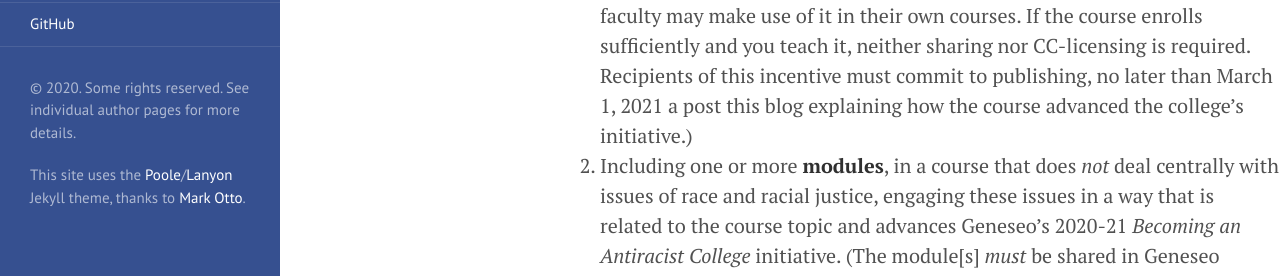
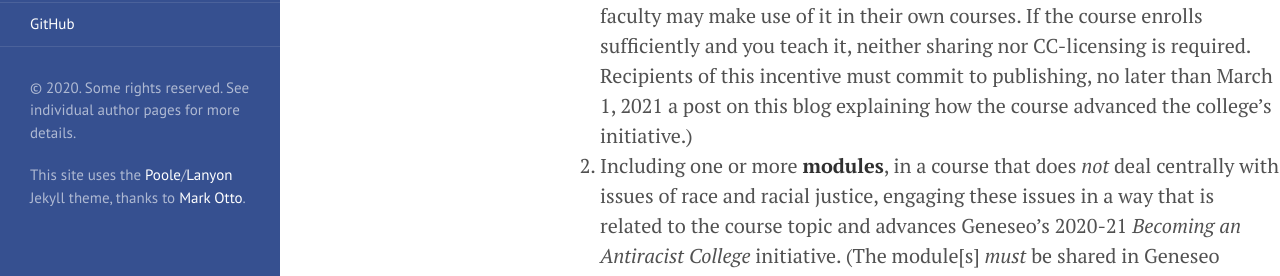
Before and after one commit to cdl-geneseo/cdl-geneseo.github.io, a Jekyll site: the page built from _posts/2020-09-30-provost-office-announces-2021-intersession-incentives.md, in a window 1280 px wide and 900 px high, scrolled down 2506 px. Shown: the part 378-654 px from the top of the window. Built offline with Jekyll 4.4.1, drawn with Linux system fonts in a browser that asks for light colours; some of the changed text lies outside the part shown.

Commit message:
fix typo

```diff
--- a/_posts/2020-09-30-provost-office-announces-2021-intersession-incentives.md
+++ b/_posts/2020-09-30-provost-office-announces-2021-intersession-incentives.md
@@ -45,7 +45,7 @@
 
 For a three- or four-credit course that you teach in Intersession 2021, you can earn $500 compensation in addition to the base compensation of $1000 per credit hour for any of the following:
 
-1. Teaching a **course** that *deals centrally* with issues of race and racial justice in a way that advances Geneseo’s 2020-21 initiative of *Becoming an Antiracist College*. (If you fully develop such a course in Canvas for Intersession 2021 and enrollment is insufficient for the course to run, you can still earn the incentive if you share the course in Geneseo Canvas Commons. In that case, original content must be Creative Commons-licensed, so that other Geneseo faculty may make use of it in their own courses. If the course enrolls sufficiently and you teach it, neither sharing nor CC-licensing is required. Recipients of this incentive must commit to publishing, no later than March 1, 2021 a post this blog explaining how the course advanced the college's initiative.)
+1. Teaching a **course** that *deals centrally* with issues of race and racial justice in a way that advances Geneseo’s 2020-21 initiative of *Becoming an Antiracist College*. (If you fully develop such a course in Canvas for Intersession 2021 and enrollment is insufficient for the course to run, you can still earn the incentive if you share the course in Geneseo Canvas Commons. In that case, original content must be Creative Commons-licensed, so that other Geneseo faculty may make use of it in their own courses. If the course enrolls sufficiently and you teach it, neither sharing nor CC-licensing is required. Recipients of this incentive must commit to publishing, no later than March 1, 2021 a post on this blog explaining how the course advanced the college's initiative.)
 2. Including one or more **modules**, in a course that does *not* deal centrally with issues of race and racial justice, engaging these issues in a way that is related to the course topic and advances Geneseo’s 2020-21 *Becoming an Antiracist College* initiative. (The module\[s\] *must* be shared in Geneseo Canvas Commons, and original content *must* be Creative Commons-licensed, so that other Geneseo faculty may incorporate the module\[s\] into their own courses.)
 3. Incorporating **content** (readings, lectures and other explanatory content, activities, etc.), in a course that does *not* deal centrally with issues of race and racial justice, engaging these issues in a way that is related to the course topic and advances Geneseo’s 2020-21 initiative of *Becoming an Antiracist College*. (All original content *must* be shared in Geneseo Canvas Commons and Creative Commons-licensed, so that other Geneseo faculty may incorporate the content into their own courses. Recipients of this incentive must commit to publishing, no later than March 1, 2021 a post on this blog explaining how the race and racial justice content informed the course.)
 
```
